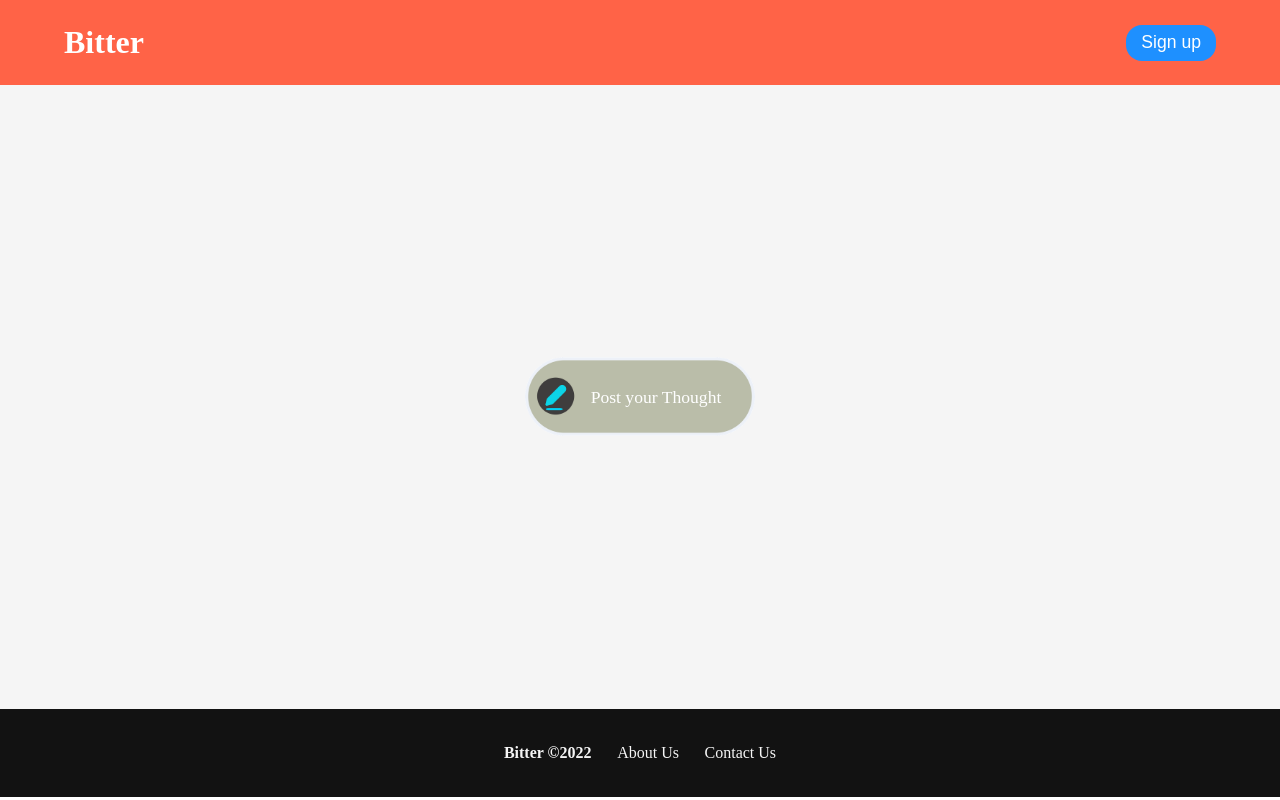
After one commit to asyncdoggo/Yarro, a Flask app: template templates/landing.html in a window 1280 px wide. The commit adds this page. Run offline with Flask 2, Linux system fonts and the light colour scheme; the template is opened without the code that fills it, so the values that code supplies are empty.

Commit message:
landing page

```diff
--- a/static/css/index.css
+++ b/static/css/index.css
@@ -14,7 +14,9 @@
 
 main {
   display: flex;
+  flex-direction: column;
   justify-content: center;
+  align-items: center;
 }
 
 h2 {
--- /dev/null
+++ b/static/css/landing.css
@@ -0,0 +1,88 @@
+*
+{
+  padding: 0;
+  margin: 0;
+  box-sizing: border-box;
+}
+
+.h2
+{
+  font-size: 2rem;
+}
+
+.flex-row-jspcebtw-alicen{
+  display: flex;
+  flex-direction: row;
+  justify-content: space-between;
+  align-items: center;
+}
+
+.flex-row-jspcevn-alicen{
+  display: flex;
+  flex-direction: row;
+  justify-content: space-evenly;
+  align-items: center;
+}
+
+.flex-row-cen-alicen{
+  display: flex;
+  flex-direction: row;
+  justify-content: center;
+  align-items: center;
+}
+
+.a{
+  text-decoration: none;
+  color: white;
+  font-size: 1.1rem;
+}
+
+.button{
+  width: 7vw;
+  height: 4.5vh;
+  background: dodgerblue;
+  border: none;
+  border-radius: 1rem;
+}
+
+nav {
+
+  padding: 3vh 5vw;
+  background: tomato;
+  color: white;
+}
+
+main{
+  width:100%;
+  height: 78vh;
+  background-color: #f5f5f5;
+  background-image: url(../images/landingimg.png);
+  background-position: center;
+  background-repeat: no-repeat;
+  background-size: 18vw;
+}
+
+main a{
+  margin: 0 0 0 2.5vw;
+  position: fixed;
+}
+
+main a:hover{
+  color: gray;
+}
+
+footer{
+  height: 11vh;
+  background: #121212;
+  color: #f5f5f5;
+  position: fixed;
+  width: 100%;
+}
+
+footer p{
+  padding: 0vh 1vw;
+}
+
+h4{
+  padding: 0vh 1vw;
+}
--- a/templates/index.html
+++ b/templates/index.html
@@ -51,9 +51,11 @@
                     </div>
                 </div>
             </form>
+        </div>
 
-
-        </div>
+    <footer>
+        <p>cpyright 2022</p>
+    </footer>
 
     </main>
 
--- /dev/null
+++ b/templates/landing.html
@@ -0,0 +1,30 @@
+<!DOCTYPE html>
+<html lang="en">
+<head>
+  <meta charset="UTF-8">
+  <meta http-equiv="X-UA-Compatible" content="IE=edge">
+  <meta name="viewport" content="width=device-width, initial-scale=1.0">
+  <link rel="stylesheet" href="../static/css/landing.css">
+  <title>Bitter - Its your Thought </title>
+</head>
+<body>
+  <header>
+    <nav class="flex-row-jspcebtw-alicen">
+      <h2 class="h2">Bitter </h2>
+      <button class="button"><a class="a" href="register.html">Sign up</a></button>
+    </nav>
+  </header>
+
+  <main class="flex-row-cen-alicen">
+    <a href="index.html" class="a">Post your Thought</a>
+  </main>
+
+  <footer class="flex-row-cen-alicen">
+    <h4>Bitter ©2022</h4>
+    <div class="flex-row-cen-alicen">
+      <p>About Us</p>
+      <p>Contact Us</p>
+    </div>
+  </footer>
+</body>
+</html>
```
Also changed, not shown: templates/dashboard.css (added, +79 -0 lines), templates/dashboard.html (added, +64 -0 lines), static/images/landingimg.png (added).
